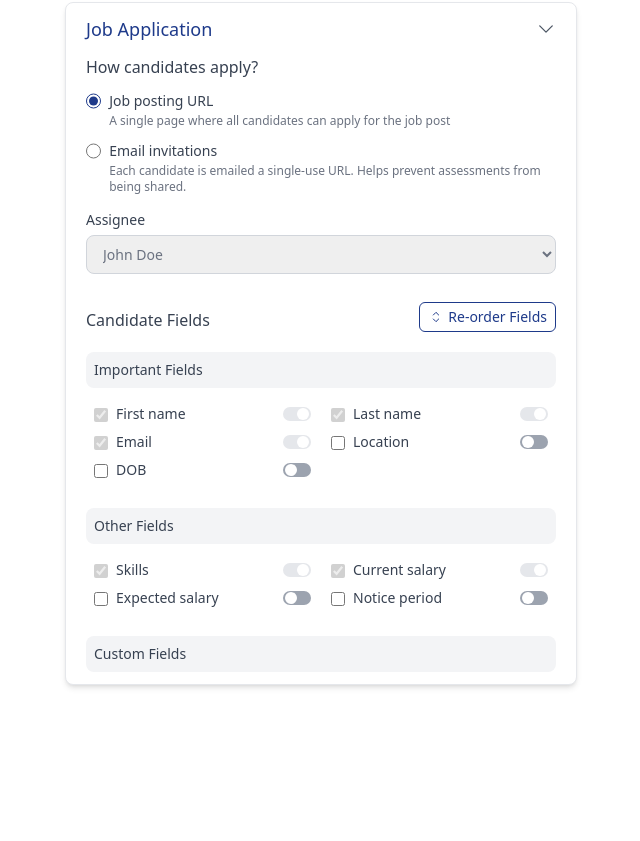
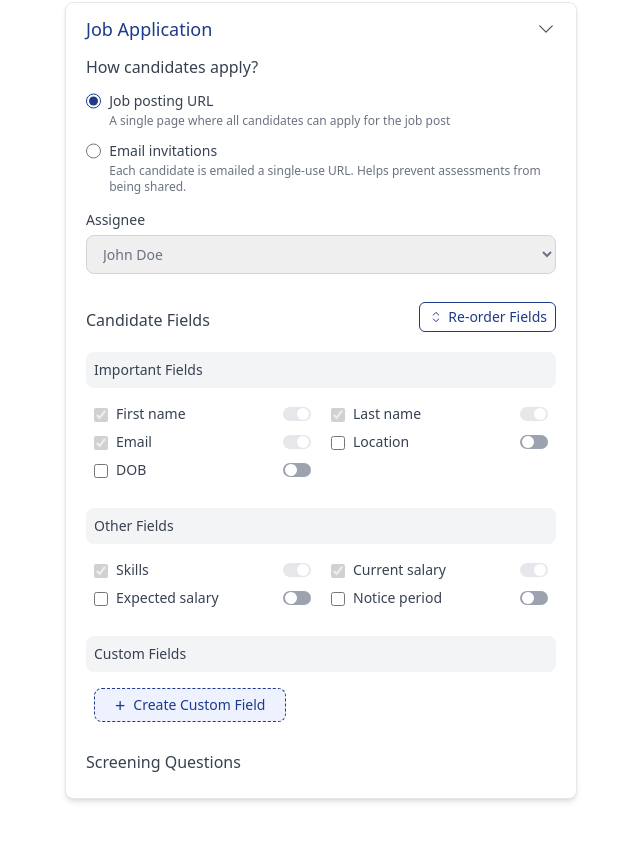
Before and after one commit to jibranjan/tanstack-form, a React (Vite) app: page / in a window 1280 px wide. Shown: the part 2092-2933 px from the top of the page, without its empty margins (215-855 px from the left). Before the commit the page ends 2857 px from the top, so only its background shows below. Built offline with nearby package versions, Linux system fonts and the light colour scheme.

Commit message:
add custom fields section initial code

```diff
--- a/src/job-application-tab/job-application.tsx
+++ b/src/job-application-tab/job-application.tsx
@@ -110,6 +110,12 @@ function JobApplication({ form }: JobApplicationProps) {
         )
     };
 
+    const [customFields, setCustomFields] = useState<FieldType[]>([]);
+
+    const eqpSwal = () => {
+
+    }
+
     return (
         <section className="flex flex-col gap-5">
             {/* How candidates apply? */}
@@ -196,7 +202,30 @@ function JobApplication({ form }: JobApplicationProps) {
                 {/* Custom Fields */}
                 <div className="flex flex-col gap-2">
                     <h3 className="text-gray-700 text-sm bg-gray-100 p-2 rounded-lg">Custom Fields</h3>
+                    <div className="flex flex-col gap-2 p-2">
+                        {customFields.map((field) => (
+                            <div key={field.id} className="flex items-center justify-between gap-2 col-span-1">
+                                <span>{field.name}</span>
+                            </div>
+                        ))}
+
+                        <div
+                            className="border border-dashed border-blue-900 rounded-lg px-5 py-0.5 flex items-center justify-center gap-2 text-blue-900 cursor-pointer bg-indigo-50 w-fit"
+                            onClick={() => {
+                                eqpSwal()
+                            }}
+                        >
+                            <span className="text-lg">+</span>
+                            <span className="text-sm">Create Custom Field</span>
+                        </div>
+                    </div>
                 </div>
+            </div>
+
+            {/* Screening Questions */}
+            {/* Have not worked on this part as we will have to use soc here */}
+            <div>
+                <h2 className="text-gray-700 mb-3">Screening Questions</h2>
             </div>
         </section>
     );
```
